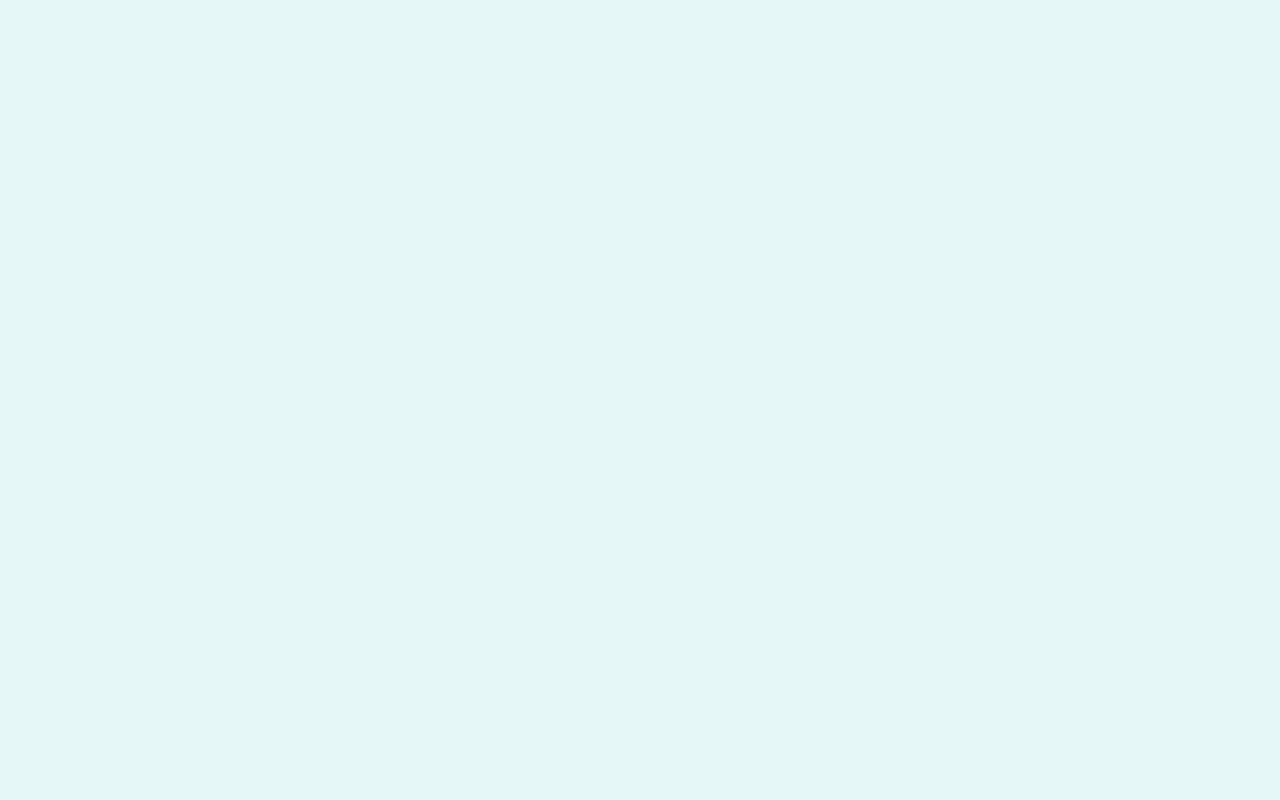
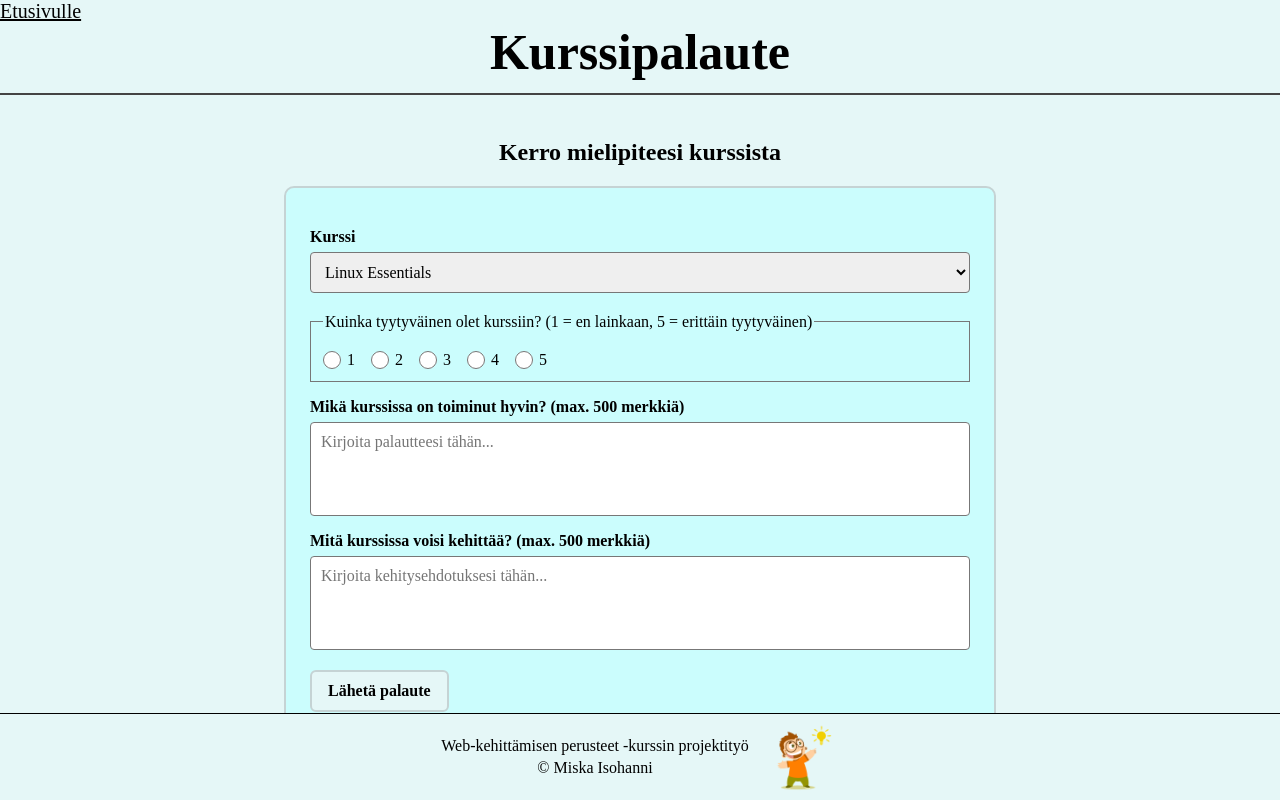
Before and after one commit to MPISO/kurssiseuranta, a plain HTML site: page lomake.html in a window 1280 px wide. Drawn offline with Linux system fonts and the light colour scheme.

Commit message:
Lomakkeen lisäys + hiomista

```diff
--- a/css/styles.css
+++ b/css/styles.css
@@ -1,7 +1,6 @@
 body {
     margin: 0;
     height: 100vh;
-    min-height: 100vh;
     display: flex;
     flex-direction: column;
     overflow: hidden;
@@ -55,7 +54,7 @@ header {
     flex-shrink: 0;
 }
 
-.footer-tekstit p{
+.footer-tekstit p {
     margin: 4px 0;
 }
 
@@ -90,7 +89,6 @@ footer img {
 
 .kurssi {
     font-size: 20px;
-    margin-bottom: 10px;
 }
 
 .kurssilista .kurssi {
@@ -122,12 +120,13 @@ footer img {
     overflow-wrap: anywhere;
 }
 
-.kurssi-kuva{
+.kurssi-kuva {
     width: 56px;
     height: 56px;
     object-fit: contain;
     flex-shrink: 0;
 }
+
 .kurssi a:hover {
     text-decoration: underline;
 }
@@ -137,6 +136,82 @@ footer img {
     grid-template-columns: minmax(0, 1fr) 230px;
     gap: 24px;
     align-items: stretch;
+}
+
+.lomake-sisalto {
+    width: min(100%, 760px);
+    box-sizing: border-box;
+    margin: 0 auto;
+    padding: 24px;
+}
+
+.palautelomake {
+    padding: 24px;
+    border: 2px solid #c5d3d4;
+    border-radius: 10px;
+    background-color: #cbfdfd;
+}
+
+.palautelomake>label {
+    display: block;
+    margin-top: 16px;
+    font-weight: bold;
+}
+
+.palautelomake select,
+.palautelomake textarea {
+    display: block;
+    width: 100%;
+    box-sizing: border-box;
+    margin-top: 6px;
+    padding: 10px;
+    border: 1px solid #777;
+    border-radius: 4px;
+    font: inherit;
+}
+
+.arviointi {
+    min-width: 0;
+    box-sizing: border-box;
+    margin: 20px 0 0;
+    padding: 12px;
+    border: 1px solid #777;
+}
+
+.arvosanat {
+    display: flex;
+    flex-wrap: wrap;
+    gap: 16px;
+    margin-top: 8px;
+}
+
+.arvosanat label {
+    display: flex;
+    align-items: center;
+    gap: 6px;
+    cursor: pointer;
+}
+
+.arvosanat input[type="radio"] {
+    width: 18px;
+    height: 18px;
+    margin: 0;
+    accent-color: #222;
+}
+
+.palautelomake textarea {
+    resize: none;
+}
+
+.palautelomake button {
+    margin-top: 20px;
+    padding: 10px 16px;
+    border: 2px solid #c5d3d4;
+    border-radius: 6px;
+    background-color: #e5f7f7;
+    font: inherit;
+    font-weight: bold;
+    cursor: pointer;
 }
 
 .kurssisisalto {
@@ -149,6 +224,7 @@ footer img {
 }
 
 .linkit a {
+    display: block;
     text-decoration: none;
     color: #222;
     font-size: larger;
@@ -203,12 +279,12 @@ aside {
 
 .videoruutu {
     position: relative;
-    width: min(100%,640px);
+    width: min(100%, 640px);
     aspect-ratio: 16 / 9;
     margin: 0 auto;
 }
 
-.algoritmi-video video{
+.algoritmi-video video {
     position: absolute;
     inset: 0;
     width: 100%;
--- a/lomake.html
+++ b/lomake.html
@@ -1,12 +1,69 @@
 <!DOCTYPE html>
 <html lang="fi">
+
 <head>
     <meta charset="UTF-8">
     <meta name="viewport" content="width=device-width, initial-scale=1.0">
-    <title>JokuLomake</title>
+    <title>Kurssipalaute</title>
     <link rel="stylesheet" href="css/styles.css">
 </head>
+
 <body>
+    <a id="return" href="index.html">Etusivulle</a>
+
+    <header>
+        <h1>Kurssipalaute</h1>
+    </header>
+
+    <main class="lomake-sisalto">
+        <section>
+            <h2>Kerro mielipiteesi kurssista</h2>
+
+            <form class="palautelomake" id="palautelomake">
+                <label for="kurssi">Kurssi</label>
+                <select id="kurssi" name="kurssi" required>
+                    <option value="linux-essentials">Linux Essentials</option>
+                    <option value="tiedonsiirto">Tiedonsiirron perusteet</option>
+                    <option value="sahkomagnetismi">Sähkömagnetismi</option>
+                    <option value="web-kehittaminen">Web-kehittämisen perusteet</option>
+                    <option value="algoritmit">Algoritmit ja tietorakenteet</option>
+                    <option value="differentiaalilaskenta">Differentiaalilaskenta</option>
+                </select>
+
+                <fieldset class="arviointi">
+                    <legend>Kuinka tyytyväinen olet kurssiin? (1 = en lainkaan, 5 = erittäin tyytyväinen)</legend>
+                    <div class="arvosanat">
+                        <label><input type="radio" name="tyytyvaisyys" value="1" required> 1</label>
+                        <label><input type="radio" name="tyytyvaisyys" value="2"> 2</label>
+                        <label><input type="radio" name="tyytyvaisyys" value="3"> 3</label>
+                        <label><input type="radio" name="tyytyvaisyys" value="4"> 4</label>
+                        <label><input type="radio" name="tyytyvaisyys" value="5"> 5</label>
+                    </div>
+                </fieldset>
+
+                <label for="hyvaa">Mikä kurssissa on toiminut hyvin? (max. 500 merkkiä)</label>
+                <textarea id="hyvaa" name="hyvaa" rows="4" maxlength="500"
+                    placeholder="Kirjoita palautteesi tähän..."></textarea>
+
+                <label for="kehitettavaa">Mitä kurssissa voisi kehittää? (max. 500 merkkiä)</label>
+                <textarea id="kehitettavaa" name="kehitettavaa" rows="4" maxlength="500"
+                    placeholder="Kirjoita kehitysehdotuksesi tähän..."></textarea>
+
+                <button type="submit">Lähetä palaute</button>
+                <p><b>HUOM! Demolomake, tietoja ei tallenneta.</b></p>
+            </form>
+
+        </section>
+    </main>
+
+    <footer class="footer">
+        <div class="footer-tekstit">
+            <p>Web-kehittämisen perusteet -kurssin projektityö</p>
+            <p>&copy; Miska Isohanni</p>
+        </div>
+        <img class="footer-kuva" src="images/happystudent.png" width="70" height="70" alt="iloinen opiskelija">
+    </footer>
 
 </body>
+
 </html>
```
Also changed, not shown: index.html (+13 -6 lines), myohemmin_alkavat/engineering_english.html (deleted, +0 -46 lines), myohemmin_alkavat/ohjelmistotuotanto.html (deleted, +0 -11 lines), myohemmin_alkavat/svenska.html (deleted, +0 -40 lines), myohemmin_alkavat/tyoelamataidot.html (deleted, +0 -33 lines), sahkomagnetismi.html (+8 -4 lines), tiedonsiirron_perusteet.html (+1 -6 lines), webdev_perusteet.html (+1 -1 lines), linux_essentials.html (line endings or trailing spaces).
